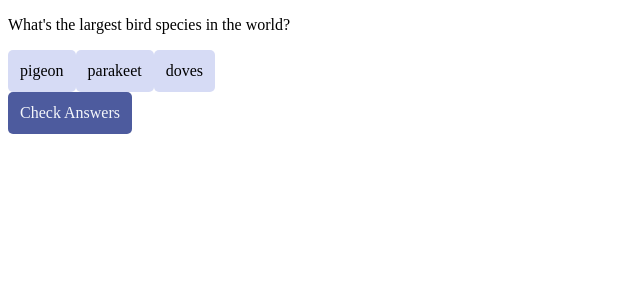
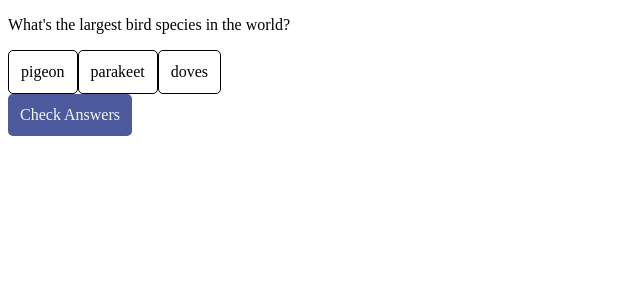
Before and after one commit to Rmaki27/Quizzical, a React (Vite) app in the folder Quizzical/: page / in a window 1280 px wide. Shown: the top 300 px of the page, without its empty margins (0-640 px from the left). Built offline with nearby package versions, Linux system fonts and the light colour scheme.

Commit message:
Update style of selected answer

```diff
--- a/Quizzical/src/components/QuestionBlock.tsx
+++ b/Quizzical/src/components/QuestionBlock.tsx
@@ -1,3 +1,4 @@
+import { useState } from "react";
 import Button from "./Button";
 
 type Props = {
@@ -6,12 +7,21 @@ type Props = {
 };
 
 export default function QuestionBlock({ options, question }: Props) {
+  const [selectedAnswer, setSelectedAnswer] = useState<string>();
+  console.log("selected Answer index = ", selectedAnswer);
+
   return (
     <>
       <p>{question}</p>
       <div>
         {options.map((option) => (
-          <Button type="selected">{option}</Button>
+          <Button
+            key={option}
+            onClick={() => setSelectedAnswer(option)}
+            type={selectedAnswer === option ? "selected" : "unselected"}
+          >
+            {option}
+          </Button>
         ))}
       </div>
     </>
```
Also changed, not shown: Quizzical/src/pages/QuizPage.tsx (+1 -9 lines).
